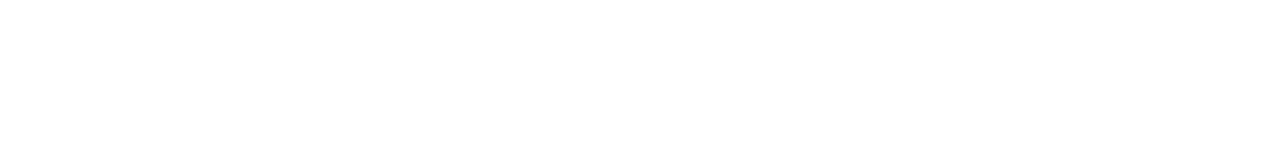
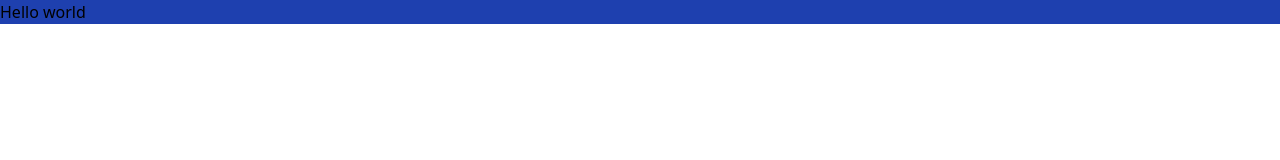
Before and after one commit to Mdjisan435/Tailwind_p_1, a website built with Vite: page index.html in a window 1280 px wide. Built offline with nearby package versions, Linux system fonts and the light colour scheme.

Commit message:
second commit

```diff
--- a/index.html
+++ b/index.html
@@ -8,8 +8,7 @@
 </head>
 <body>
 
-
-
+    <h1 class="bg-blue-800">Hello world</h1>
 
 </body>
 </html>
```
